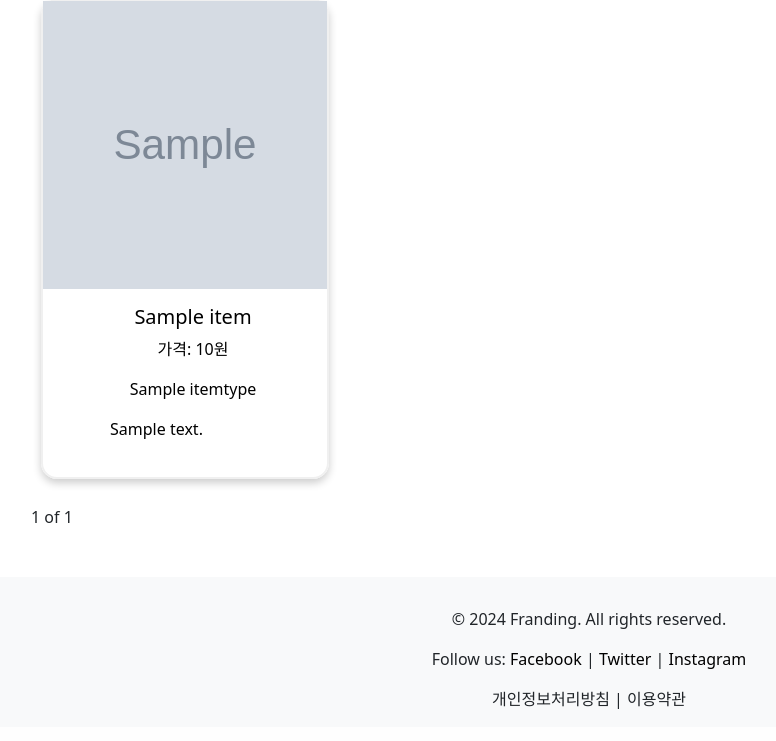
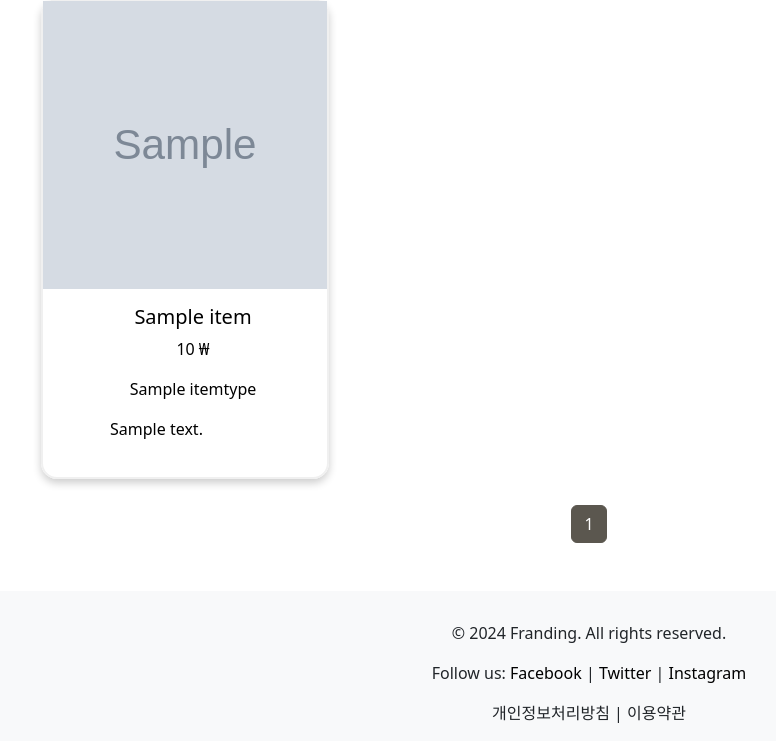
Before and after one commit to choi-jyoon/franding, a Django app: page /search/ in a window 1280 px wide. Shown: the part 378-1119 px from the top of the page, without its empty margins (51-827 px from the left). Before the commit the page ends 1087 px from the top, so only its background shows below. Run offline with Django 5.2, Linux system fonts and the light colour scheme; tables that the repository leaves empty hold one stand-in row (values such as "Sample post"); grey boxes marked "Sample" are stand-in pictures; some libraries are stand-ins or nearby versions.

Commit message:
pull: pull main
메인 당겨옴

```diff
--- a/config/views.py
+++ b/config/views.py
@@ -75,24 +75,25 @@ def custom_login(request):
 def searchItem(request):
     search_word = request.POST.get('search_word', '')
     select_option = request.POST.get('select_option', '')
-    objects = None
+    objects = Item.objects.all()
 
-    if select_option == '':
-        objects = Item.objects.filter(Q(name__icontains=search_word)| Q(summary__icontains=search_word)|Q(description__icontains=search_word)
-                                  |Q(cat1__name__icontains=search_word)|Q(cat2__name__icontains=search_word)|Q(item_type__name__icontains=search_word)
-                                  |Q(brand__name__icontains=search_word))
-    elif select_option == 'cat1':
-        objects = Item.objects.filter(Q(cat1__name__icontains=search_word))
-    elif select_option == 'cat2':
-        objects = Item.objects.filter(Q(cat2__name__icontains=search_word))
-    elif select_option == 'name':
-        objects = Item.objects.filter(Q(name__icontains=search_word))
-    elif select_option == 'item_type':
-        objects = Item.objects.filter(Q(item_type__name__icontains=search_word))
-    elif select_option == 'brand':
-        objects = Item.objects.filter(Q(brand__name__icontains=search_word))
-    elif select_option == 'desc':
-        objects = Item.objects.filter(Q(summary__icontains=search_word)|Q(description__icontains=search_word))
+    if request.method == 'POST':
+        if select_option == '' or select_option == '분류':
+            objects = Item.objects.filter(Q(name__icontains=search_word)| Q(summary__icontains=search_word)|Q(description__icontains=search_word)
+                                    |Q(cat1__name__icontains=search_word)|Q(cat2__name__icontains=search_word)|Q(item_type__name__icontains=search_word)
+                                    |Q(brand__name__icontains=search_word))
+        elif select_option == 'cat1':
+            objects = Item.objects.filter(Q(cat1__name__icontains=search_word))
+        elif select_option == 'cat2':
+            objects = Item.objects.filter(Q(cat2__name__icontains=search_word))
+        elif select_option == 'name':
+            objects = Item.objects.filter(Q(name__icontains=search_word))
+        elif select_option == 'item_type':
+            objects = Item.objects.filter(Q(item_type__name__icontains=search_word))
+        elif select_option == 'brand':
+            objects = Item.objects.filter(Q(brand__name__icontains=search_word))
+        elif select_option == 'desc':
+            objects = Item.objects.filter(Q(summary__icontains=search_word)|Q(description__icontains=search_word))
 
     paginator = Paginator(objects, 16)
 
--- a/seller/templates/seller/item_form.html
+++ b/seller/templates/seller/item_form.html
@@ -5,7 +5,7 @@
     form {
         text-align: left; /* 텍스트를 왼쪽으로 정렬 */
         margin: 0 auto; /* 폼을 가운데로 정렬 */
-        width: 50%; /* 폼의 너비 지정 */
+        width: 40%; /* 폼의 너비 지정 */
     }
 
     form input[type="text"],
@@ -45,7 +45,7 @@
 
 </style>
 
-<h1 style="text-align: center;">상품 입력</h1>
+<h1 style="text-align: center;">상품 등록</h1>
 <form method="post">
     {% csrf_token %}
     {{ form.as_p }}
--- a/templates/search.html
+++ b/templates/search.html
@@ -1,6 +1,6 @@
 {% extends 'base.html' %}
 {% load static %}
-
+{% load humanize %}
 {% block extra-style %}
 <style>
     .grid-container {
@@ -45,6 +45,25 @@
         overflow: hidden; /* 넘치는 텍스트 숨기기 */
         text-overflow: ellipsis; /* 넘치는 텍스트를 ... 으로 표시 */
         padding-right: 5px;
+    }
+
+    .pagination {
+        display: flex;
+        justify-content: center;
+    }
+
+    .pagination .page-item.active .page-link {
+        background-color: #5B574F; /* 활성 페이지 버튼의 배경색 */
+        border-color: #5B574F; /* 활성 페이지 버튼의 테두리 색상 */
+        color: white;
+    }
+
+    .pagination .page-link {
+        color: #5B574F; /* 페이지 버튼의 텍스트 색상 */
+    }
+
+    .pagination .page-link:hover {
+        color: #5B574F; /* 마우스 오버 시 페이지 버튼의 텍스트 색상 */
     }
 
 </style>
@@ -92,7 +111,7 @@
                         <div class="card-body">
                         <p class="card-text">
                             <h5>{{item.name}}</h5>
-                            <p>가격: {{ item.price }}원</p>
+                            <p>{{ item.price|intcomma}} ₩</p>
                             <p>{{ item.item_type.name }}</p>
                             <p class = "summary">{{ item.summary }}</p>
                         </p>
@@ -103,23 +122,22 @@
             {% endfor %}
         </ul>
 
-        <!-- 페이지네이션 컨트롤 -->
         <div class="pagination">
-        <span class="step-links">
             {% if page_obj.has_previous %}
-                <a href="?page=1">&laquo; </a>
-                <a href="?page={{ page_obj.previous_page_number }}">이전</a>
+            <li class="page-item"><a class="page-link" href="?page={{ page_obj.previous_page_number }}">이전</a></li>
             {% endif %}
 
-            <span class="current">
-                {{ page_obj.number }} of {{ page_obj.paginator.num_pages }}
-            </span>
+            {% for page_num in page_obj.paginator.page_range %}
+            {% if page_obj.number == page_num %}
+            <li class="page-item active"><a class="page-link" href="?page={{ page_num }}">{{ page_num }}</a></li>
+            {% else %}
+            <li class="page-item"><a class="page-link" href="?page={{ page_num }}">{{ page_num }}</a></li>
+            {% endif %}
+            {% endfor %}
 
             {% if page_obj.has_next %}
-                <a href="?page={{ page_obj.next_page_number }}">다음</a>
-                <a href="?page={{ page_obj.paginator.num_pages }}"> &raquo;</a>
+            <li class="page-item"><a class="page-link" href="?page={{ page_obj.next_page_number }}">다음</a></li>
             {% endif %}
-        </span>
         </div>
     </div>
 </div>
```
Also changed, not shown: seller/forms.py (+36 -37 lines), seller/templates/seller/item_list.html (+20 -3 lines), seller/views.py (+0 -9 lines).
